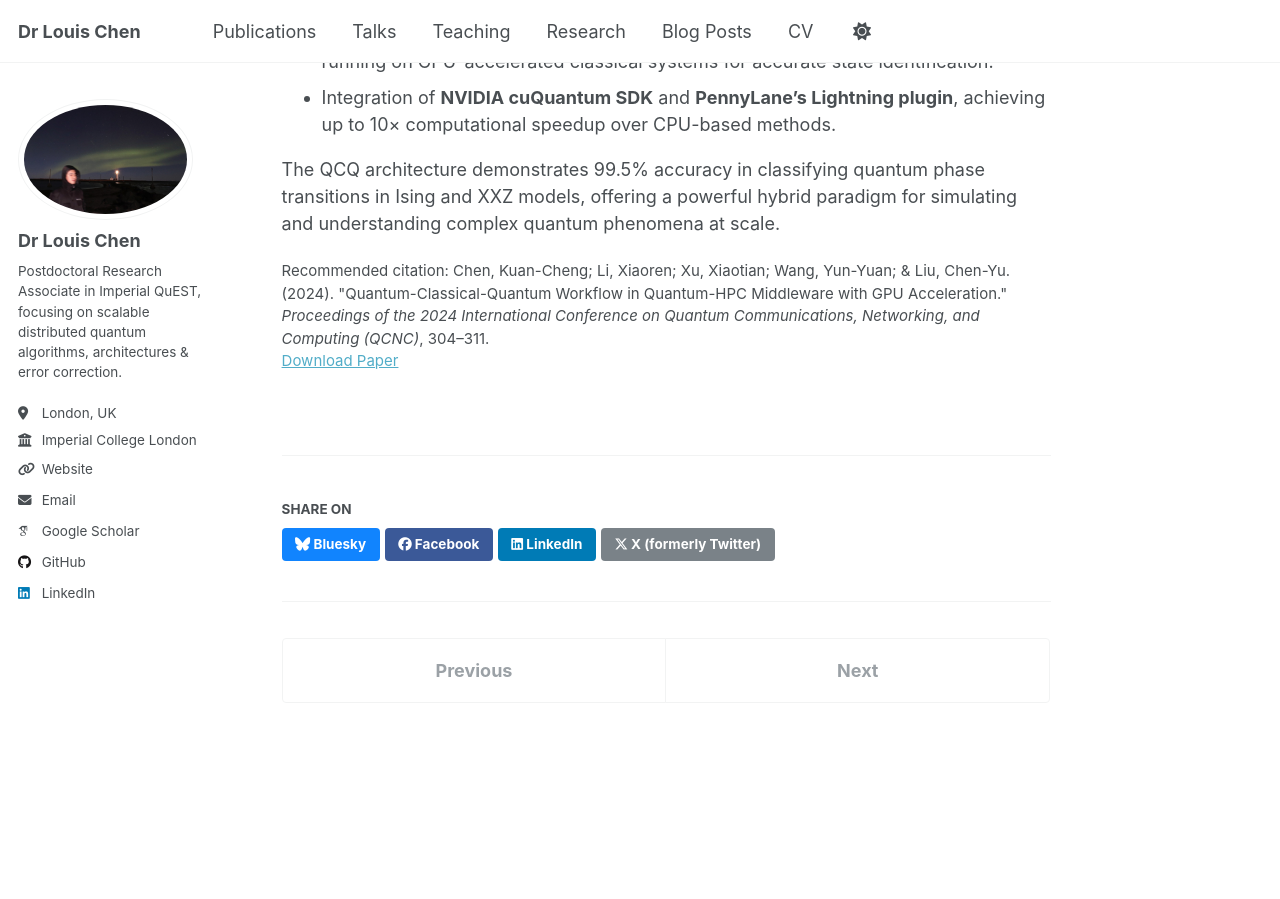
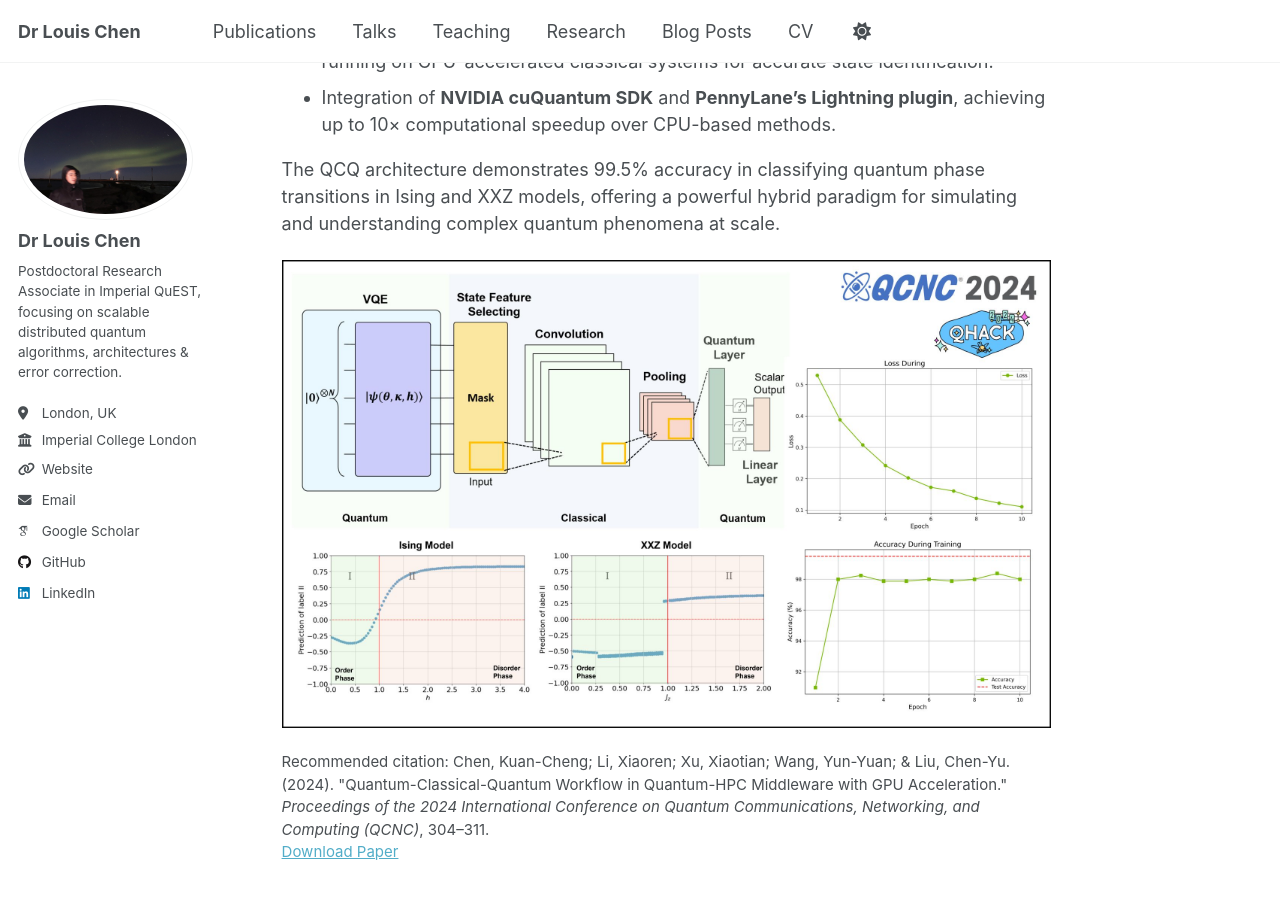
Before and after one commit to Louisanity/louisanity.github.io, a Jekyll site: the page built from _publications/2024-07-01-conference-qcq-number-1.md, in a window 1280 px wide and 900 px high, scrolled down 397 px. Built offline with Jekyll 4.4.1, drawn with Linux system fonts in a browser that asks for light colours; some web fonts are replaced.

Commit message:
Update 2024-07-01-conference-qcq-number-1.md

```diff
--- a/_publications/2024-07-01-conference-qcq-number-1.md
+++ b/_publications/2024-07-01-conference-qcq-number-1.md
@@ -17,3 +17,5 @@ This paper presents a **Quantum-Classical-Quantum (QCQ)** middleware framework t
 * Integration of **NVIDIA cuQuantum SDK** and **PennyLane’s Lightning plugin**, achieving up to 10× computational speedup over CPU-based methods.
 
 The QCQ architecture demonstrates 99.5% accuracy in classifying quantum phase transitions in Ising and XXZ models, offering a powerful hybrid paradigm for simulating and understanding complex quantum phenomena at scale.
+
+![Figure: QCQ workflow integrating VQE, CNNs, and quantum layers for phase transition classification.](https://louisanity.github.io/images/qcq.jpeg)
```
